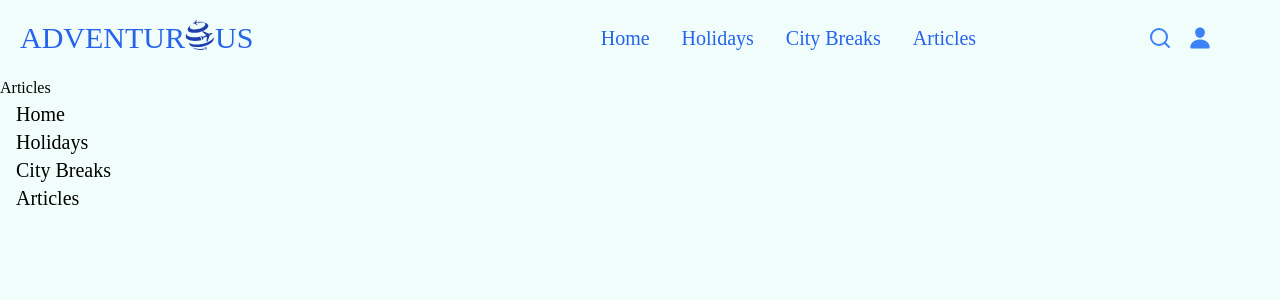
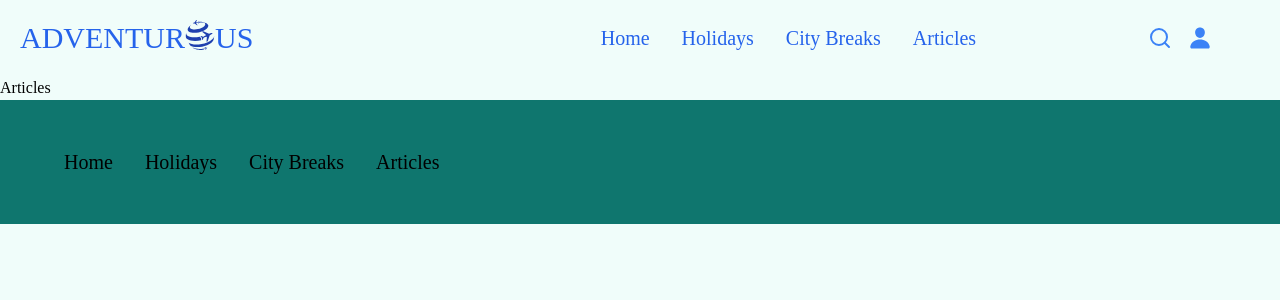
Before and after one commit to KodeIva/adventurous, a React (Create React App) app: page /articles in a window 1280 px wide. Shown: the top 300 px of the page. Built offline with nearby package versions, Linux system fonts and the light colour scheme.

Commit message:
Styles to div and ul

```diff
--- a/src/components/Footer.jsx
+++ b/src/components/Footer.jsx
@@ -3,8 +3,8 @@ import { Link } from 'react-router-dom'
 
 const Footer = () => {
   return (
-    <div >
-    <ul >
+    <div className="flex w-full h-auto p-3 bg-teal-700" >
+     <ul className="flex flex-row w-full h-auto p-9" >
           <li className='gb-rink-700 text-base xl:text-xl mx-4'>
             <Link to="/">Home</Link>
           </li>
```
